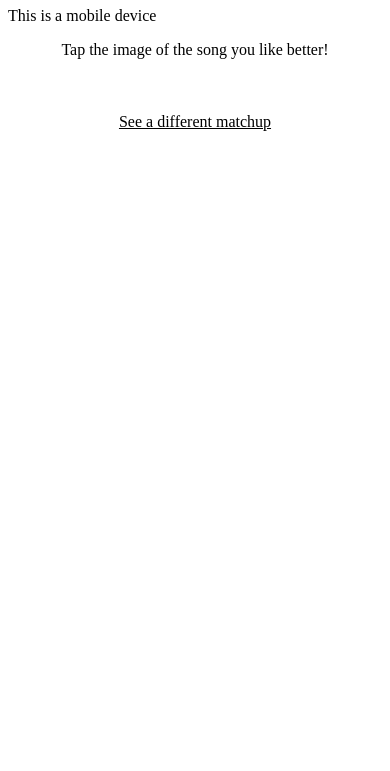
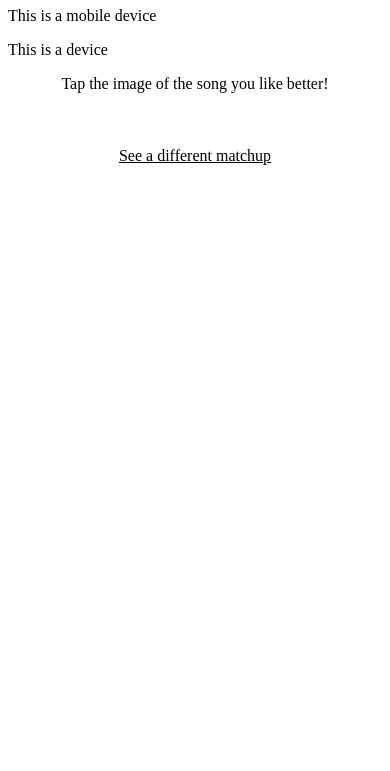
Before and after one commit to mattkalin/songmash, a website: page songmash.html in a window 390 px wide. Shown: the part 73-844 px from the top of the page. Drawn offline with Linux system fonts and the light colour scheme; no server answers.

```diff
--- a/songmash.html
+++ b/songmash.html
@@ -25,6 +25,7 @@
   <body>
     <h1 style="text-align: center">SongMash</h1>
     <p class="mobile-display">This is a mobile device</p>
+    <p>This is a device</p>
     <center>Tap the image of the song you like better!</center>
     <br>
     <br>
```
